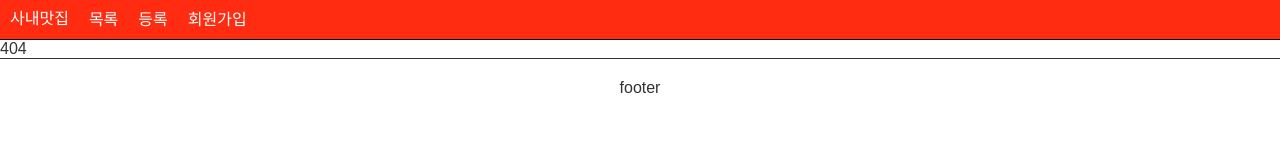
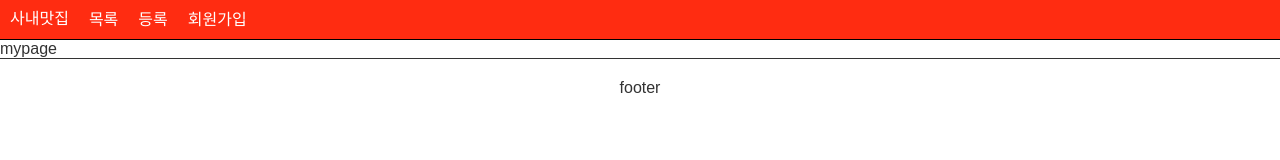
Before and after one commit to tg0825/tasty-react, a React app: page /mypage in a window 1280 px wide. Before the commit this address had no page. Shown: the top 160 px of the page. Built offline with nearby package versions, Linux system fonts and the light colour scheme.

Commit message:
파일추가

```diff
--- /dev/null
+++ b/src/Page/mypage.js
@@ -0,0 +1,7 @@
+import React from 'react';
+
+const MyPage = () => {
+    return <div>mypage</div>;
+};
+
+export default MyPage;
--- a/src/routes.js
+++ b/src/routes.js
@@ -1,5 +1,6 @@
 import Main from './page/main';
 import Join from './page/join';
+import MyPage from './page/mypage';
 
 import ShopList from './page/shop/list';
 import ShopDetail from './page/shop/detail';
@@ -10,6 +11,12 @@ const routes = [
         name: '메인',
         path: '/',
         component: Main,
+    },
+    {
+        id: 'mypage',
+        name: '내정보',
+        path: '/mypage',
+        component: MyPage,
     },
     {
         id: 'join',
@@ -43,4 +50,7 @@ const routes = [
     },
 ];
 
+export const getRouteById = list =>
+    list.map(value => routes.filter(({ id }) => id === value)[0]);
+
 export default routes;
```
